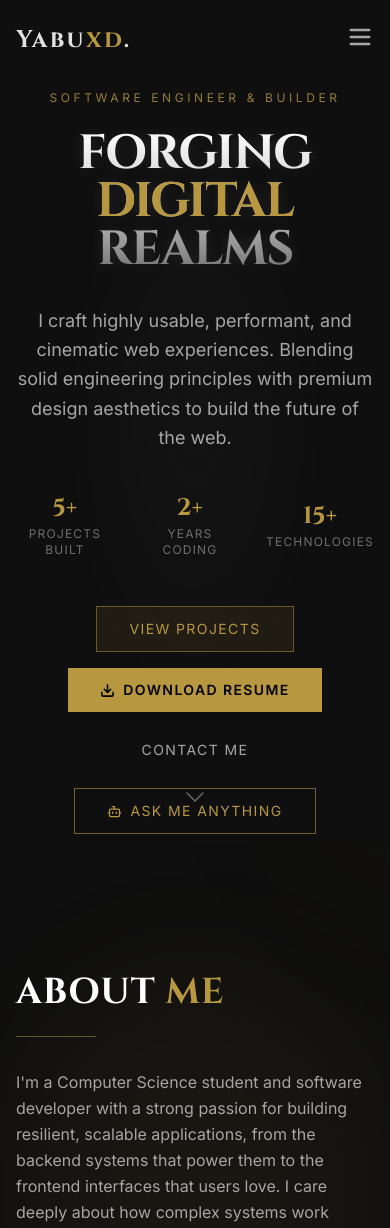
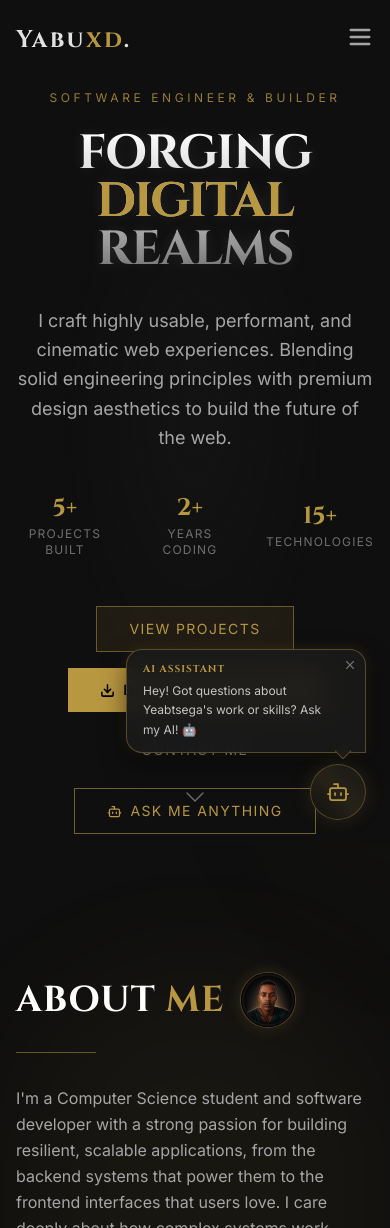
Before and after one commit to yabuxd/portfolio, a React (Vite) app: page / in a window 390 px wide. Shown: the top 1228 px of the page. Built offline with nearby package versions, Linux system fonts and the light colour scheme.

Commit message:
ai acisstance button and mobile responsive

```diff
--- a/src/App.jsx
+++ b/src/App.jsx
@@ -4,6 +4,7 @@ import { BrowserRouter, Routes, Route } from 'react-router-dom';
 // Above-the-fold: load eagerly
 import Navbar from './components/Navbar';
 import Hero from './components/Hero';
+import AIChatButton from './components/AIChatButton';
 // Below-the-fold: lazy load to reduce initial bundle
 const About = lazy(() => import('./components/About'));
 const Skills = lazy(() => import('./components/Skills'));
@@ -33,6 +34,7 @@ function Portfolio() {
       </main>
 
       <Suspense fallback={null}><Footer /></Suspense>
+      <AIChatButton />
     </div>
   );
 }
--- /dev/null
+++ b/src/components/AIChatButton.jsx
@@ -0,0 +1,84 @@
+import { useState, useEffect } from 'react';
+import { Link } from 'react-router-dom';
+import { motion, AnimatePresence } from 'framer-motion';
+import { Bot, X } from 'lucide-react';
+
+export default function AIChatButton() {
+  const [showTooltip, setShowTooltip] = useState(false);
+
+  useEffect(() => {
+    // Show tooltip after a 3-second delay on mount
+    const timer = setTimeout(() => {
+      const isDismissed = sessionStorage.getItem('ai-chat-tooltip-dismissed');
+      if (!isDismissed) {
+        setShowTooltip(true);
+      }
+    }, 3000);
+
+    return () => clearTimeout(timer);
+  }, []);
+
+  const dismissTooltip = (e) => {
+    e.preventDefault();
+    e.stopPropagation();
+    setShowTooltip(false);
+    sessionStorage.setItem('ai-chat-tooltip-dismissed', 'true');
+  };
+
+  return (
+    <div className="fixed bottom-6 right-6 z-50 flex flex-col items-end gap-3 pointer-events-none">
+      {/* Speech/Greeting Bubble */}
+      <AnimatePresence>
+        {showTooltip && (
+          <motion.div
+            initial={{ opacity: 0, y: 15, scale: 0.9 }}
+            animate={{ opacity: 1, y: 0, scale: 1 }}
+            exit={{ opacity: 0, y: 10, scale: 0.95 }}
+            transition={{ type: 'spring', stiffness: 300, damping: 25 }}
+            className="pointer-events-auto relative max-w-[240px] md:max-w-[280px] bg-graphite-900/95 backdrop-blur-md border border-gold-burned/40 px-4 py-3 rounded-2xl rounded-br-none shadow-[0_10px_25px_rgba(0,0,0,0.5),_0_0_15px_rgba(184,151,65,0.15)]"
+          >
+            {/* Close button */}
+            <button
+              onClick={dismissTooltip}
+              className="absolute top-2 right-2 text-graphite-500 hover:text-gold-burned transition-colors"
+              aria-label="Dismiss tooltip"
+            >
+              <X size={14} />
+            </button>
+            <div className="pr-4">
+              <p className="font-cinzel text-[10px] text-gold-burned font-bold tracking-widest uppercase mb-1">
+                AI Assistant
+              </p>
+              <p className="font-inter text-xs text-graphite-200 leading-relaxed">
+                Hey! Got questions about Yeabtsega's work or skills? Ask my AI! 🤖
+              </p>
+            </div>
+            {/* Bubble arrow */}
+            <div className="absolute right-4 bottom-[-6px] w-3 h-3 bg-graphite-900 border-r border-b border-gold-burned/40 rotate-45" />
+          </motion.div>
+        )}
+      </AnimatePresence>
+
+      {/* Floating Action Button */}
+      <motion.div
+        initial={{ opacity: 0, scale: 0.7, y: 20 }}
+        animate={{ opacity: 1, scale: 1, y: 0 }}
+        transition={{ delay: 1, type: 'spring', stiffness: 200, damping: 20 }}
+        className="pointer-events-auto"
+      >
+        <Link
+          to="/chatbot"
+          className="group relative flex items-center justify-center w-14 h-14 md:w-16 md:h-16 rounded-full bg-gradient-to-tr from-graphite-950/90 to-graphite-900/90 border border-gold-burned/40 hover:border-gold-burned text-gold-burned hover:text-white transition-all duration-300 shadow-[0_0_20px_rgba(184,151,65,0.15)] hover:shadow-[0_0_30px_rgba(184,151,65,0.35)] backdrop-blur-md overflow-hidden"
+          aria-label="Chat with AI"
+        >
+          {/* Subtle pulse background animation */}
+          <span className="absolute inset-0 bg-gold-burned/5 rounded-full scale-0 group-hover:scale-100 transition-transform duration-500 ease-out" />
+
+          <span className="absolute -inset-px rounded-full bg-gradient-to-tr from-gold-burned/0 via-gold-burned/20 to-gold-burned/0 opacity-0 group-hover:opacity-100 animate-glow-pulse transition-opacity duration-300" />
+
+          <Bot className="relative z-10 w-6 h-6 md:w-7 md:h-7 transition-transform duration-300 group-hover:rotate-6 group-hover:scale-110" strokeWidth={1.75} />
+        </Link>
+      </motion.div>
+    </div>
+  );
+}
--- a/src/components/About.jsx
+++ b/src/components/About.jsx
@@ -14,9 +14,19 @@ export default function About() {
         >
           <div className="relative">
             <div className="absolute inset-0 bg-gold-burned/5 blur-3xl -z-10 rounded-full"></div>
-            <h2 className="font-cinzel text-4xl md:text-5xl font-bold text-white mb-6 tracking-wide">
-              ABOUT <span className="text-gold-burned">ME</span>
-            </h2>
+            <div className="flex items-center gap-4 mb-6">
+              <h2 className="font-cinzel text-4xl md:text-5xl font-bold text-white tracking-wide">
+                ABOUT <span className="text-gold-burned">ME</span>
+              </h2>
+              {/* Circular profile image next to heading on mobile/tablet */}
+              <div className="lg:hidden w-14 h-14 rounded-full border border-gold-burned/40 overflow-hidden bg-graphite-950/80 flex-shrink-0 shadow-[0_0_15px_rgba(184,151,65,0.2)]">
+                <img
+                  src={portfolioImg}
+                  alt="Portfolio Profile"
+                  className="w-full h-full object-cover filter brightness-95 contrast-105"
+                />
+              </div>
+            </div>
             <div className="w-20 h-[1px] bg-gold-burned/50 mb-8"></div>
 
             <div className="space-y-5 font-inter text-graphite-300 leading-relaxed">
@@ -40,8 +50,8 @@ export default function About() {
             </div>
           </div>
 
-          <div className="relative group perspective-1000 hidden md:block">
-            <div className="relative w-full aspect-[4/5] max-w-md mx-auto glass-card border border-graphite-700 p-4 transition-transform duration-700 hover:rotate-y-12">
+          <div className="relative group perspective-1000 mt-12 lg:mt-0 hidden lg:block">
+            <div className="relative w-full aspect-[4/5] max-w-[220px] md:max-w-xs lg:max-w-md mx-auto glass-card border border-graphite-700 p-3 md:p-4 transition-transform duration-700 hover:rotate-y-12">
               <div className="absolute inset-0 bg-gradient-to-tr from-graphite-900 via-transparent to-graphite-800 opacity-50"></div>
               <div className="w-full h-full border border-graphite-600/50 flex flex-col items-center justify-center relative overflow-hidden bg-graphite-950/80">
                 <div className="absolute top-0 left-0 w-full h-[2px] bg-gradient-to-r from-transparent via-gold-burned/50 to-transparent z-10"></div>
--- a/src/components/Navbar.jsx
+++ b/src/components/Navbar.jsx
@@ -1,6 +1,6 @@
 import { useState, useEffect } from 'react';
 import { motion, AnimatePresence } from 'framer-motion';
-import { Menu, X, Bot } from 'lucide-react';
+import { Menu, X } from 'lucide-react';
 import { Link } from 'react-router-dom';
 
 const navItems = [
@@ -55,13 +55,6 @@ export default function Navbar() {
                   {item.name}
                 </a>
               ))}
-              <Link
-                to="/chatbot"
-                className="flex items-center gap-1.5 font-inter text-sm tracking-widest uppercase text-gold-burned border border-gold-burned/50 hover:bg-gold-burned/10 transition-all duration-200 px-3 py-2"
-              >
-                <Bot size={13} strokeWidth={2} />
-                AI Chat
-              </Link>
             </div>
           </div>
 
@@ -97,14 +90,6 @@ export default function Navbar() {
                   {item.name}
                 </a>
               ))}
-              <Link
-                to="/chatbot"
-                onClick={() => setIsMobileMenuOpen(false)}
-                className="flex items-center gap-2 font-inter text-base tracking-widest uppercase text-gold-burned hover:bg-gold-burned/10 transition-colors px-3 py-4 rounded-md border border-gold-burned/30 mx-1"
-              >
-                <Bot size={15} strokeWidth={2} />
-                AI Chat
-              </Link>
             </div>
           </motion.div>
         )}
```
Also changed, not shown: 1 other file (tests, documents, lock files or other folders).
